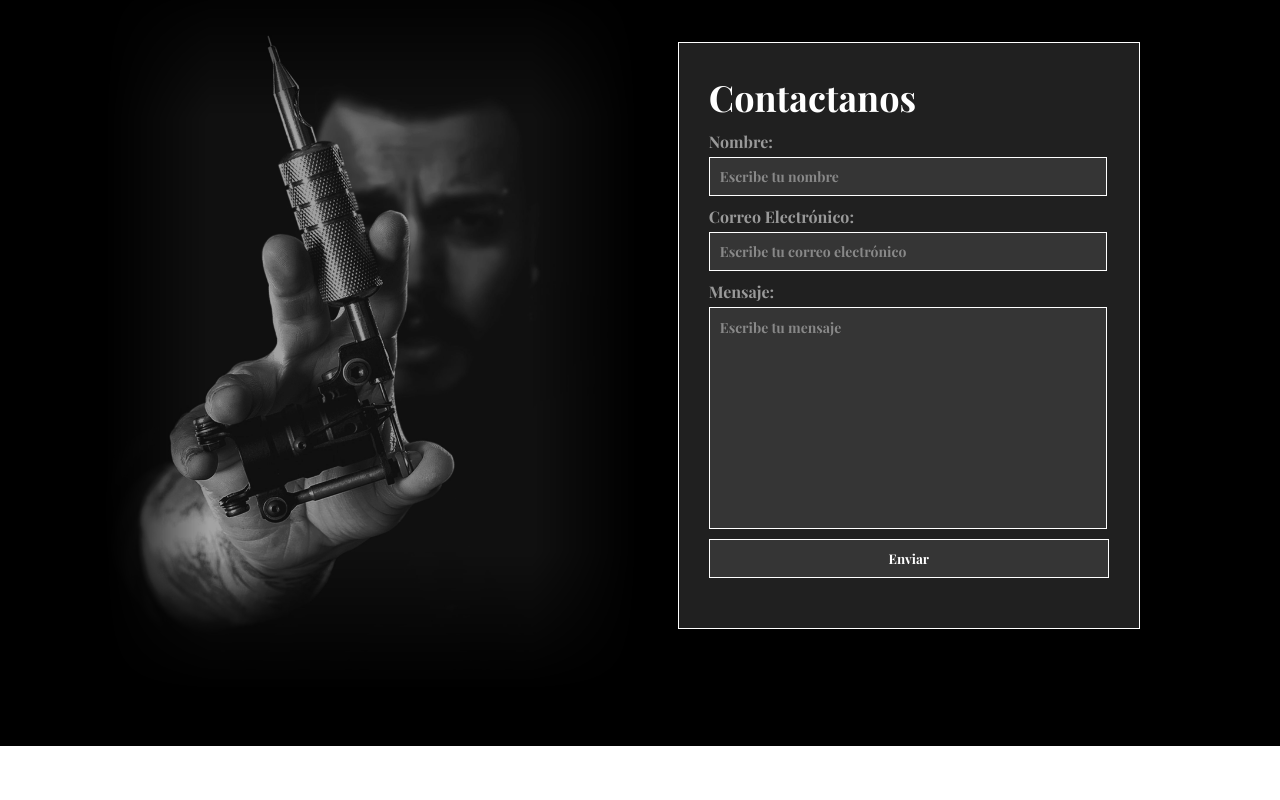
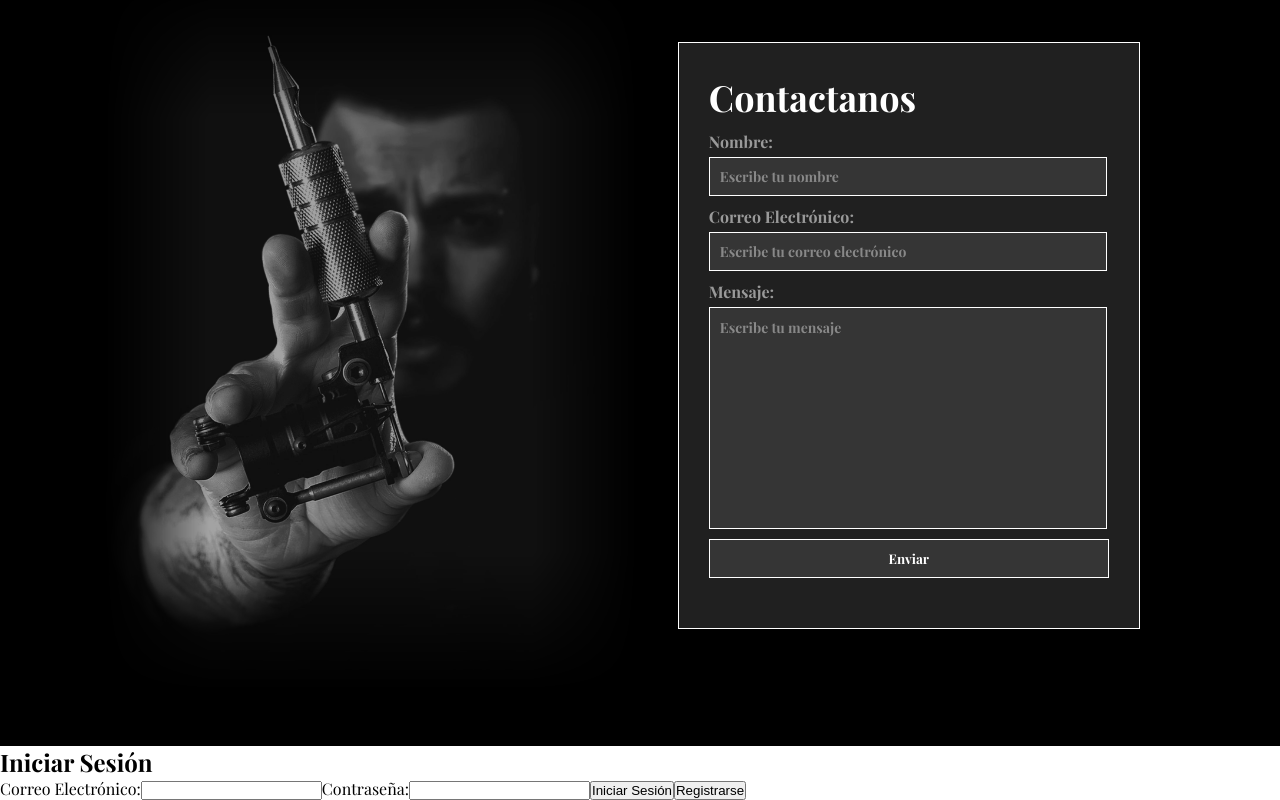
Before and after one commit to PradoLucas14/Tatuajes_FrontEnd, a React (Vite) app in the folder EstudioTatuajes/: page / in a window 1280 px wide. Shown: the part 3191-3991 px from the top of the page. Before the commit the page ends 3937 px from the top, so only its background shows below. Built offline with nearby package versions, Linux system fonts and the light colour scheme; data requests are answered from the project's data file; a web font is replaced by a local one.

Commit message:
se creo el componente login

```diff
--- a/EstudioTatuajes/src/App.jsx
+++ b/EstudioTatuajes/src/App.jsx
@@ -1,18 +1,21 @@
-import React from 'react'
-import { BrowserRouter as Router, Routes, Route } from 'react-router-dom'
-import Home from './pages/home/Home'
-import Register from './pages/register/Register' // Asegúrate de que esta ruta sea correcta
-import './App.css'
+import React from 'react';
+import { BrowserRouter as Router, Routes, Route } from 'react-router-dom';
+import Home from './pages/home/Home';
+import Register from './pages/register/Register';
+import Login from './pages/login/Login';
+import './App.css';
 
 function App() {
   return (
     <Router>
       <Routes>
-        <Route path="/" element={<Home />} /> {/* Página principal */}
-        <Route path="/Register" element={<Register />} /> {/* Página de registro */}
+        <Route path="/" element={<Home />} />
+        <Route path="/home" element={<Home />} /> {/* Asegúrate de que sea minúsculas */}
+        <Route path="/register" element={<Register />} />
+        <Route path="/login" element={<Login />} />
       </Routes>
     </Router>
-  )
+  );
 }
 
-export default App
+export default App;
--- a/EstudioTatuajes/src/pages/home/Home.jsx
+++ b/EstudioTatuajes/src/pages/home/Home.jsx
@@ -4,6 +4,7 @@ import About from './homeComponents/About'
 import Artist from './homeComponents/Artist'
 import BannerGalery from './homeComponents/BannerGalery'
 import Contact from './homeComponents/Contact'
+import Login from '../login/Login'
 
 function Home() {
   return (
@@ -13,6 +14,7 @@ function Home() {
       <Artist/>
       <BannerGalery/>
       <Contact/>
+      <Login/>
     </div>
   )
 }
--- /dev/null
+++ b/EstudioTatuajes/src/pages/login/Login.jsx
@@ -0,0 +1,120 @@
+import React, { useState } from 'react';
+import axios from 'axios';
+import Swal from 'sweetalert2';
+import { useNavigate } from 'react-router-dom';
+import './Login.css';
+
+function Login() {
+  const navigate = useNavigate();
+  const [formData, setFormData] = useState({
+    email: '',
+    password: ''
+  });
+
+  // Maneja los cambios en los campos del formulario
+  const handleChange = (e) => {
+    setFormData({ ...formData, [e.target.name]: e.target.value });
+  };
+
+  // Maneja el envío del formulario
+  const handleSubmit = async (e) => {
+    e.preventDefault();
+
+    if (formData.email.length <= 5 || formData.password.length <= 5) {
+      Swal.fire({
+        title: 'Error',
+        text: 'Todos los campos deben tener más de 5 caracteres',
+        icon: 'error',
+        customClass: {
+          popup: 'swal2-dark'
+        }
+      });
+      return;
+    }
+
+    try {
+      const response = await axios.post(`http://localhost:5000/api/auth/login`, {
+        email: formData.email,
+        password: formData.password
+      });
+
+      // Guardar el token en el almacenamiento local o en el estado de la app
+      const { token } = response.data;
+      localStorage.setItem('token', token);
+
+      Swal.fire({
+        title: 'Éxito',
+        text: 'Inicio de sesión exitoso',
+        icon: 'success',
+        customClass: {
+          popup: 'swal2-dark'
+        }
+      });
+
+      // Limpiar el formulario
+      setFormData({ email: '', password: '' });
+
+      // Redirigir al usuario a otra ruta (por ejemplo, la página de inicio)
+      navigate('/Home');
+    } catch (error) {
+      if (error.response) {
+        Swal.fire({
+          title: 'Error',
+          text: error.response.data.msg,
+          icon: 'error',
+          customClass: {
+            popup: 'swal2-dark'
+          }
+        });
+      } else {
+        Swal.fire({
+          title: 'Error',
+          text: 'Error en la conexión con el servidor',
+          icon: 'error',
+          customClass: {
+            popup: 'swal2-dark'
+          }
+        });
+      }
+    }
+  };
+
+  // Función para redirigir al componente de registro
+  const handleRegisterRedirect = () => {
+    navigate('/Register');
+  };
+
+  return (
+    <div className='Login'>
+      <form className='loginForm' autoComplete="off" onSubmit={handleSubmit}>
+        <h2>Iniciar Sesión</h2>
+        <label>
+          Correo Electrónico:
+          <input
+            type="email"
+            name="email"
+            value={formData.email}
+            onChange={handleChange}
+            required
+          />
+        </label>
+        <label>
+          Contraseña:
+          <input
+            type="password"
+            name="password"
+            value={formData.password}
+            onChange={handleChange}
+            required
+          />
+        </label>
+        <button type="submit">Iniciar Sesión</button>
+        <button type="button" onClick={handleRegisterRedirect} className="registerRedirectButton">
+          Registrarse
+        </button>
+      </form>
+    </div>
+  );
+}
+
+export default Login;
```
Also changed, not shown: EstudioTatuajes/src/pages/login/Login.css (added).
